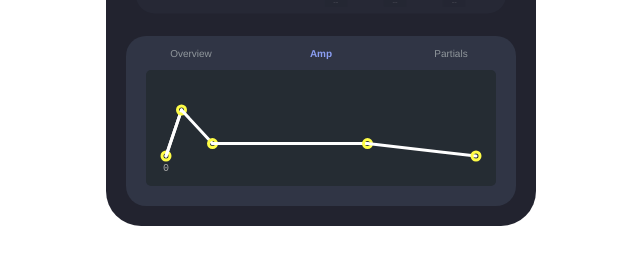
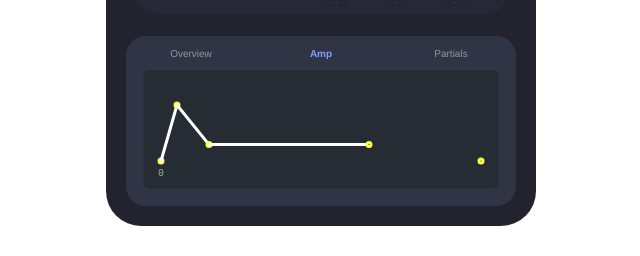
Before and after one commit to HarryCarron/tonix2, an Angular app: page / in a window 1280 px wide. Shown: the part 459-715 px from the top of the page, without its empty margins (319-959 px from the left). Built offline with nearby package versions, Linux system fonts and the light colour scheme.

Commit message:
decay curve toggle-able

```diff
--- a/src/app/components/settings-rack/adsr-envelope/adsr-envelope.component.html
+++ b/src/app/components/settings-rack/adsr-envelope/adsr-envelope.component.html
@@ -1,91 +1,37 @@
-<div class="w-100 h-100" #envelopeContainer>
-  <svg #svgContainer>
+<div class="w-100 h-100 d-flex" #envelopeContainer>
+  <div class="flex-1">
+  </div>
+  <div  class="flex-1">
+    <svg #svgContainer>
+
+
 
       <rect [attr.x]="PAD / 2" fill="#252c33" [attr.height]="availableHeight - (PAD / 2)" [attr.width]="availableWidth - (PAD)" rx="5" />
 
-      <!-- <g *ngFor="let secondDurationLabel of secondDurationLabels; let i = index;">
-        <line
-          [attr.x1]="PAD + (secondWidth * i)"
-          [attr.y1]="PAD"
-          [attr.x2]="PAD + (secondWidth * i)"
-          [attr.y2]="availableHeight - (PAD + 10)"
-          stroke-dasharray="5, 4"
-          stroke="#A9A9A9"
-        />
-        <text [attr.x]="PAD + (secondWidth * i) - 3" style="fill: #A9A9A9" [attr.y]="availableHeight - (PAD + 10) + 15">
-          {{
-            secondDurationLabel
-          }}
-        </text>
-      </g> -->
-
-
-
-      <!-- attack -->
       <circle
         [ngClass]="{'off' : !isEditable}"
         #attackHandle
         [attr.cx]="PAD"
-        [attr.cy]="availableHeight - (PAD + 10)"
-        r="4"
+        [attr.cy]="lineBase"
+        r="2"
         stroke="#fffd47"
         stroke-width="3"
-        fill-opacity="0"
         class="handle"
       />
-      <text style="fill: #A9A9A9" [attr.y]="availableHeight - (PAD + 10) + 15" [attr.x]="PAD - 3">
+      <text style="fill: #A9A9A9" [attr.y]="lineBase + 15" [attr.x]="PAD - 3">
         0
       </text>
-      <line
-        #attackLine
-        [ngClass]="{'line-off' : !isEditable}"
-        [attr.x1]="PAD"
-        [attr.y1]="availableHeight - (PAD + 10)"
-        [attr.x2]="PAD + points[0]"
-        [attr.y2]="PAD"
-        stroke-linecap="round"
-        stroke-width="3"
-        stroke="white"
-      />
 
-      <line
-          #attackLine
-          *ngIf="curveTypes[0] === curves.lin"
+        <path
           [ngClass]="{'line-off' : !isEditable}"
-          [attr.x1]="PAD"
-          [attr.y1]="availableHeight - (PAD + 10)"
-          [attr.x2]="PAD + points[0]"
-          [attr.y2]="PAD"
+          [attr.d]="getAttackCurve()"
+          stroke="white"
+          fill="transparent"
           stroke-linecap="round"
           stroke-width="3"
           stroke="white"
         />
 
-        <path
-          *ngIf="curveTypes[0] === curves.exp"
-          [attr.d]="'M' + PAD + ' ' + (availableHeight - (PAD + 10))"
-          stroke="white"
-          fill="transparent"
-        />
-
-      <!-- attack end -->
-
-      <!-- <line
-        #attackLine
-        [attr.x1]="points[0] + PAD"
-        [attr.y1]="availableHeight - (PAD + 10)"
-        [attr.x2]="points[0] + PAD"
-        [attr.y2]="PAD"
-        stroke-linecap="round"
-        stroke-width="1"
-        stroke="white"
-        stroke-dasharray="1, 2"
-      />
-      <text *ngIf="points[0] / this.secondWidth > 0.1" [attr.x]="points[0] + PAD - 5" style="fill: #A9A9A9" [attr.y]="availableHeight - (PAD + 10) + 15">
-        {{
-          points[0] / this.secondWidth
-        }}
-      </text> -->
       <!-- attack end -->
       <!-- decay -->
       <circle
@@ -93,13 +39,26 @@
         #decayHandle
         [attr.cx]="PAD + points[0]"
         [attr.cy]="PAD"
-        r="4"
+        r="2"
         stroke="#fffd47"
         stroke-width="3"
-        fill-opacity="0"
         class="handle"
       />
-      <line
+
+
+      <path
+        [ngClass]="{'line-off' : !isEditable}"
+        [attr.d]="getDecayCurve()"
+        stroke="white"
+        fill="transparent"
+        stroke-linecap="round"
+        stroke-width="3"
+        stroke="white"
+      />
+      <!-- getReleaseCurve -->
+
+
+      <!-- <line
         #decayLine
         [ngClass]="{'line-off' : !isEditable}"
         [attr.x1]="PAD + points[0]"
@@ -109,7 +68,8 @@
         stroke-linecap="round"
         stroke-width="3"
         stroke="white"
-      />
+      /> -->
+
       <!-- decay end -->
 
       <!-- <line
@@ -135,10 +95,9 @@
         #sustainHandle
         [attr.cx]="PAD + points[1]"
         [attr.cy]="PAD + points[2]"
-        r="4"
+        r="2"
         stroke="#fffd47"
         stroke-width="3"
-        fill-opacity="0"
         class="handle"
       />
 
@@ -159,40 +118,51 @@
         #releaseHandle
         [attr.cx]="PAD + sustainWidth"
         [attr.cy]="PAD + points[2]"
-        r="4"
+        r="2"
         stroke="#fffd47"
         stroke-width="3"
-        fill-opacity="0"
         class="handle"
       />
 
-      <line
+      <!-- <line
         #releaseLine
         [ngClass]="{'line-off' : !isEditable}"
         [attr.x1]="PAD + this.sustainWidth"
         [attr.y1]="PAD + points[2]"
         [attr.x2]="PAD + points[3]"
-        [attr.y2]="availableHeight - (PAD + 10)"
+        [attr.y2]="lineBase"
         stroke-linecap="round"
         stroke-width="3"
         stroke="white"
-      />
+      /> -->
+
+      <path
+      [ngClass]="{'line-off' : !isEditable}"
+      [attr.d]="getReleaseCurve()"
+      stroke="white"
+      fill="transparent"
+      stroke-linecap="round"
+      stroke-width="3"
+      stroke="white"
+    />
 
       <circle
         *ngIf="isEditable"
         [attr.cx]="PAD + points[3]"
-        [attr.cy]="availableHeight - (PAD + 10)"
-        r="4"
+        [attr.cy]="lineBase"
+        r="2"
         stroke="#fffd47"
         stroke-width="3"
-        fill-opacity="0"
         class="handle"
       />
+      <rect (click)="toggleCurve(0)" [attr.x]="PAD" [attr.y]="PAD" class="line-overlay" fill="#0074D9" [attr.height]="availableHeight - (PAD * 2 + 10)" [attr.width]="points[0]" rx="4" />
+      <rect (click)="toggleCurve(1)" [attr.x]="PAD + points[0]" [attr.y]="PAD" class="line-overlay" fill="#0074D9" [attr.height]="availableHeight - (PAD * 2 + 10)" [attr.width]="points2[1]" rx="4" />
+      <rect (click)="toggleCurve(2)" [attr.x]="PAD + sustainWidth" [attr.y]="PAD" class="line-overlay" fill="#0074D9" [attr.height]="availableHeight - (PAD * 2 + 10)" [attr.width]="sustainWidth + points2[2]" rx="4" />
 
-      <rect (click)="toggleCurve(0)" [attr.x]="PAD" [attr.y]="PAD" class="line-overlay" fill="#0074D9" [attr.height]="availableHeight - (PAD * 2 + 10)" [attr.width]="points[0]" rx="4" />
-      <rect [attr.x]="PAD + points[1]" [attr.y]="PAD" class="line-overlay" fill="#0074D9" [attr.height]="availableHeight - (PAD * 2 + 10)" [attr.width]="PAD + points[1]" rx="4" />
 
   </svg>
+  </div>
+
 
 
 
--- a/src/app/components/settings-rack/adsr-envelope/adsr-envelope.component.ts
+++ b/src/app/components/settings-rack/adsr-envelope/adsr-envelope.component.ts
@@ -40,6 +40,10 @@ export class AdsrEnvelopeComponent implements OnInit, AfterViewInit {
   renderingWidth = 0;
   isEditable = false;
 
+  get lineBase(): number {
+    return this.availableHeight - (this.PAD + 10);
+  }
+
   curves = Curves;
 
   private envelopeContainer: any;
@@ -49,9 +53,10 @@ export class AdsrEnvelopeComponent implements OnInit, AfterViewInit {
   availableWidth = 0;
 
   points: Points = [0, 0, 0, 0];
+  points2: Points = [0, 0, 0, 0];
 
 
-  readonly PAD = 40;
+  readonly PAD = 35;
 
   secondDurationLabels = [0, 1, 2, 3, 4];
 
@@ -120,6 +125,7 @@ export class AdsrEnvelopeComponent implements OnInit, AfterViewInit {
         totalDuration += v;
 
         this.points[i] = totalDuration * this.secondWidth;
+        this.points2[i] = v * this.secondWidth;
       } else {
         totalDuration += sustainWidth;
         this.sustainWidth =  sustainWidth * this.secondWidth;
@@ -140,6 +146,71 @@ export class AdsrEnvelopeComponent implements OnInit, AfterViewInit {
 
   }
 
+  getAttackCurve(): string {
+    const curveType = this.curveTypes[0];
+    switch (curveType) {
+      case(Curves.sin): {
+        return `M ${this.PAD} ${ this.lineBase } Q ${ this.PAD } ${ this.PAD }, ${this.PAD + this.points[0]} ${ this.PAD }`;
+      }
+      case(Curves.exp): {
+        return `M ${this.PAD} ${ this.lineBase } Q ${ this.PAD + this.points[0] } ${ this.lineBase }, ${this.PAD + this.points[0]} ${ this.PAD }`;
+      }
+      case(Curves.lin): {
+        return `M ${this.PAD} ${ this.lineBase }, ${this.PAD + this.points[0]} ${ this.PAD }`;
+      }
+
+    }
+  }
+  getDecayCurve(): string {
+    const curveType = this.curveTypes[1];
+    switch (curveType) {
+      case(Curves.sin): {
+        return `M ${this.PAD + this.points[0]} ${ this.PAD } Q ${ this.PAD + this.points[1] } ${ this.PAD }, ${this.PAD + this.points[1]} ${ this.PAD + this.points[2] }`;
+      }
+      case(Curves.exp): {
+        return `M ${this.PAD + this.points[0]} ${ this.PAD } Q ${ this.points[1] } ${ this.PAD + this.points[2] }, ${this.PAD + this.points[1]} ${ this.PAD + this.points[2] }`;
+      }
+      case(Curves.lin): {
+        return `M ${this.PAD + this.points[0]} ${ this.PAD }, ${this.PAD + this.points[1]} ${ this.PAD + this.points[2] }`;
+
+      }
+
+    }
+  }
+
+  getReleaseCurve(): string {
+    // const curveType = this.curveTypes[2];
+    // switch (curveType) {
+    //   // case(Curves.sin): {
+    //   //   return `M ${this.PAD + this.points[0]} ${ this.PAD } Q ${ this.PAD + this.points[1] } ${ this.PAD }, ${this.PAD + this.points[1]} ${ this.PAD + this.points[2] }`;
+    //   // }
+    //   // case(Curves.exp): {
+    //   //   return `M ${this.PAD + this.points[0]} ${ this.PAD } Q ${ this.points[1] } ${ this.PAD + this.points[2] }, ${this.PAD + this.points[1]} ${ this.PAD + this.points[2] }`;
+    //   // }
+    //   case(Curves.lin): {
+    //     return `M ${this.PAD + this.sustainWidth} ${ this.PAD + this.points[2] }, ${this.PAD + this.points[3]} ${ this.lineBase }`;
+
+    //   }
+    //   // [attr.x2]="PAD + points[3]"
+    //   // [attr.y2]="lineBase"
+
+    // }
+    return '';
+  }
+
+
+//   <line
+//   #decayLine
+//   [ngClass]="{'line-off' : !isEditable}"
+//   [attr.x1]="PAD + points[0]"
+//   [attr.y1]="PAD"
+//   [attr.x2]="PAD + points[1]"
+//   [attr.y2]="PAD + points[2]"
+//   stroke-linecap="round"
+//   stroke-width="3"
+//   stroke="white"
+// />
+
 
   @ViewChild('envelopeContainer') set envelopeContainerElem(e: any) {
     this.envelopeContainer = e.nativeElement;
```
